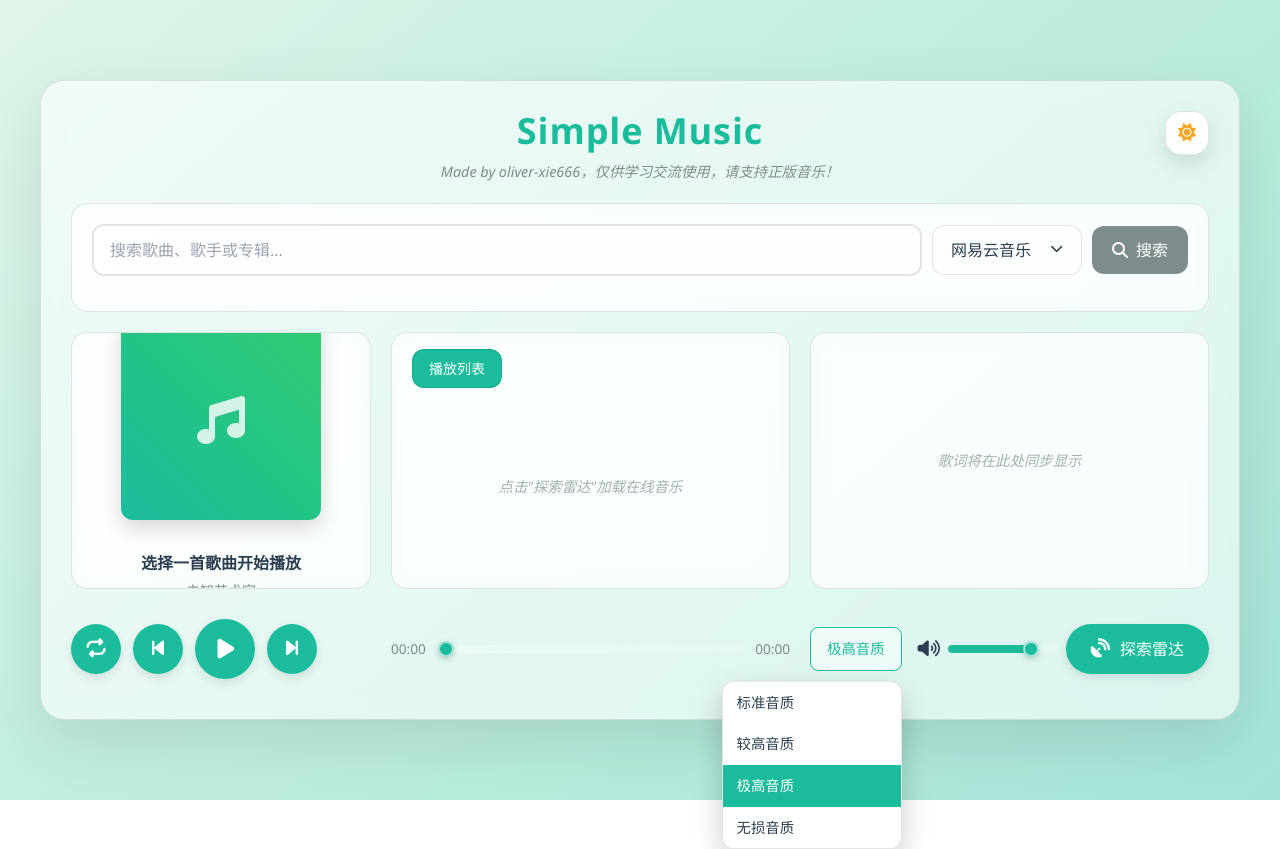
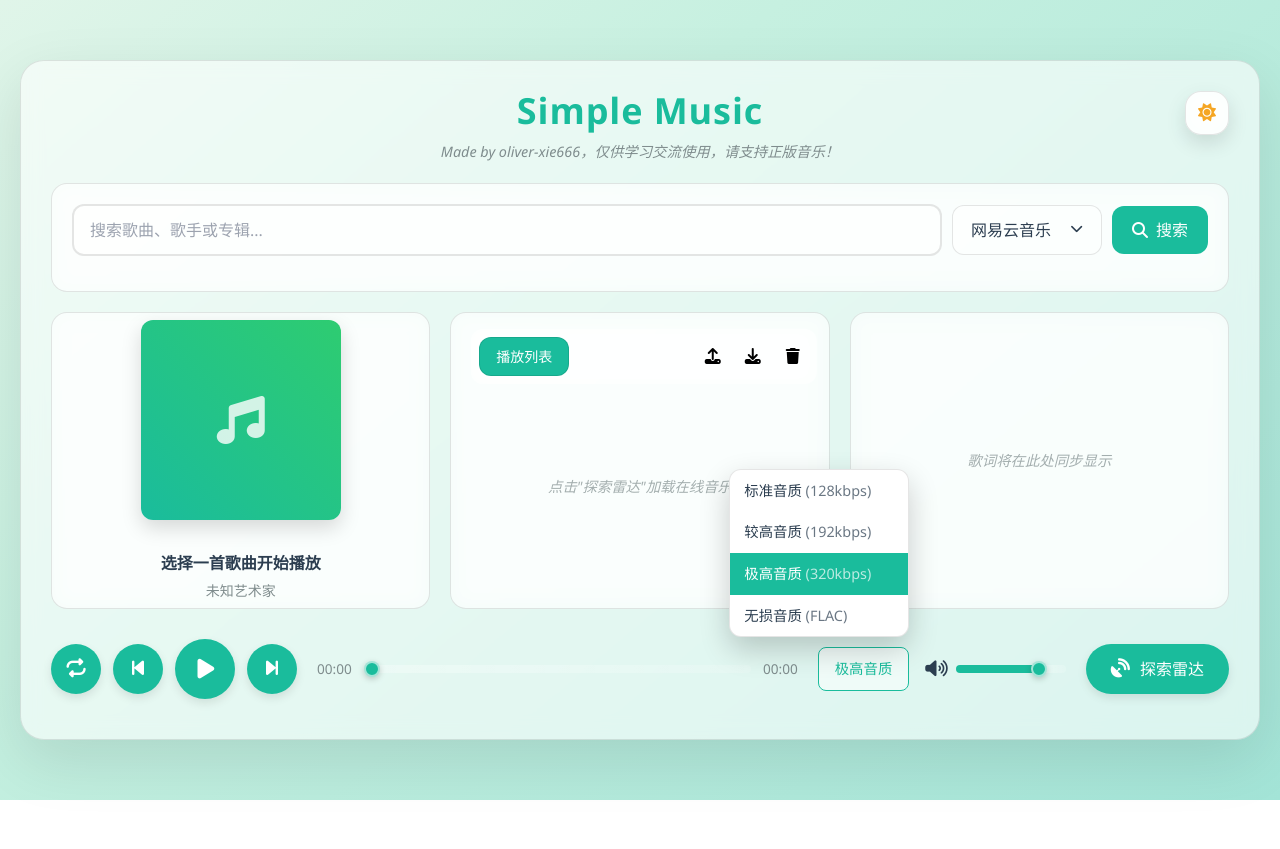
Before and after one commit to oliver-xie666/simple-music, a Vue app: page / in a window 1280 px wide. Both pictures are taken after a click on the button "极高音质". After the commit the page ends 800 px from the top, so only its background shows below. Built offline with nearby package versions, Linux system fonts and the light colour scheme.

Commit message:
fix: 优化样式

```diff
--- a/electron/main.ts
+++ b/electron/main.ts
@@ -12,10 +12,12 @@ const VITE_DEV_SERVER_URL = process.env['VITE_DEV_SERVER_URL']
 
 function createWindow() {
   win = new BrowserWindow({
-    width: 1200,
-    height: 800,
+    width: 1400,
+    height: 900,
     minWidth: 900,
     minHeight: 600,
+    maxWidth: 1600,
+    maxHeight: 1000,
     title: 'Simple Music',
     frame: true,
     backgroundColor: '#1a1a1a',
--- a/src/App.vue
+++ b/src/App.vue
@@ -14,20 +14,24 @@
     <!-- 主容器 - 16:9 Grid 布局 -->
     <div
       id="mainContainer"
-      class="relative z-1 w-full mx-auto rounded-6 p-7.5 aspect-[16/9] h-[80vh] max-h-[700px] grid gap-5 transition-all duration-500 border shadow-[0_20px_60px_rgba(0,0,0,0.1)]"
+      class="relative z-1 w-full mx-auto rounded-6 p-7.5 grid gap-5 transition-all duration-500 border shadow-[0_20px_60px_rgba(0,0,0,0.1)]"
       :class="[
         store.isDark ? 'bg-[#1e1e1e]/60 border-white/15' : 'bg-white/60 border-black/10'
       ]"
       :style="{
-        maxWidth: 'min(1200px, 100%)',
+        maxWidth: 'min(1400px, 100%)',
+        height: '85vh',
+        maxHeight: '900px',
         gridTemplateAreas: `
-          'header header header'
-          'search search search'
-          'cover playlist lyrics'
-          'controls controls controls'
+          'header'
+          'search'
+          'cover'
+          'playlist'
+          'lyrics'
+          'controls'
         `,
-        gridTemplateRows: 'auto auto 1fr 80px',
-        gridTemplateColumns: '300px 1fr 1fr',
+        gridTemplateRows: 'auto auto 1fr 1fr 1fr auto',
+        gridTemplateColumns: '1fr',
         backdropFilter: 'blur(10px)'
       }"
     >
@@ -72,6 +76,20 @@
 
       <!-- Player Controls -->
       <PlayerControls />
+    </div>
+
+    <!-- 通知 -->
+    <div
+      v-if="store.notification.show"
+      class="fixed top-4 right-4 z-[100000] px-4 py-2 rounded-3 border shadow-[0_8px_20px_rgba(0,0,0,0.12)] transition-all duration-300"
+      :class="[
+        store.notification.type === 'success' ? 'bg-[#eafaf1] text-[#1e9f78] border-[#1abc9c]/30' : '',
+        store.notification.type === 'error' ? 'bg-[#fdecea] text-[#e74c3c] border-[#e74c3c]/30' : '',
+        store.notification.type === 'warning' ? 'bg-[#fff4e5] text-[#e67e22] border-[#e67e22]/30' : '',
+        store.notification.type === 'info' ? 'bg-[#e8f4fd] text-[#2980b9] border-[#2980b9]/30' : ''
+      ]"
+    >
+      {{ store.notification.message }}
     </div>
 
     <!-- Audio Element -->
@@ -174,6 +192,18 @@ if (audioRef.value) {
 </script>
 
 <style>
+@media (min-width: 900px) {
+  #mainContainer {
+    grid-template-areas:
+      'header header header'
+      'search search search'
+      'cover playlist lyrics'
+      'controls controls controls' !important;
+    grid-template-rows: auto auto 1fr 80px !important;
+    grid-template-columns: 1fr 1fr 1fr !important;
+  }
+}
+
 @keyframes spin {
   from {
     transform: rotate(0deg);
--- a/src/components/CoverArea.vue
+++ b/src/components/CoverArea.vue
@@ -8,7 +8,7 @@
   >
     <!-- 封面唱片 -->
     <div
-      class="w-[200px] h-[200px] min-h-[200px] flex-shrink-0 rounded-3 flex items-center justify-center mb-3.75 overflow-hidden relative"
+      class="w-[clamp(140px,40vw,200px)] h-[clamp(140px,40vw,200px)] min-h-[clamp(140px,40vw,200px)] flex-shrink-0 rounded-3 flex items-center justify-center mb-3.75 overflow-hidden relative"
       style="background: linear-gradient(45deg, #1abc9c, #2ecc71); box-shadow: 0 8px 20px rgba(0,0,0,0.15);"
       :style="{ animation: store.isPlaying ? 'spin 20s linear infinite' : 'none' }"
     >
@@ -24,6 +24,8 @@
         <i class="fas fa-music"></i>
       </div>
     </div>
+
+
 
     <!-- 歌曲信息 -->
     <div class="w-full">
--- a/src/components/LyricsArea.vue
+++ b/src/components/LyricsArea.vue
@@ -1,7 +1,7 @@
 <template>
   <div
     ref="lyricsContainer"
-    class="rounded-4 p-5 border flex flex-col h-full overflow-hidden transition-all duration-500"
+    class="rounded-4 p-5 border flex flex-col h-full min-h-[220px] overflow-hidden transition-all duration-500"
     style="grid-area: lyrics; background: rgba(255, 255, 255, 0.5); backdrop-filter: blur(10px);"
     :class="[
       store.isDark ? 'bg-[#2c2c2c]/50 border-white/15' : 'bg-white/50 border-black/10'
--- a/src/components/PlayerControls.vue
+++ b/src/components/PlayerControls.vue
@@ -1,14 +1,14 @@
 <template>
   <div
-    class="flex items-center gap-5 w-full transition-all duration-500"
-    style="grid-area: controls; display: grid; grid-template-columns: 300px minmax(0, 1fr) minmax(0, 1fr); grid-template-areas: 'transport progress trailing'; align-items: center; column-gap: 20px; row-gap: 12px;"
+    class="grid w-full items-center transition-all duration-500 gap-x-5 gap-y-3 grid-cols-1 md:grid-cols-[auto_minmax(0,1fr)_auto_auto]"
+    style="grid-area: controls;"
   >
     <!-- 左侧：播放控制 -->
-    <div class="flex items-center gap-3 justify-self-start" style="grid-area: transport;">
+    <div class="flex items-center gap-3 justify-center md:justify-self-start md:justify-start">
       <!-- 播放模式 -->
       <button
         @click="cyclePlayMode"
-        class="bg-[#1abc9c] text-white border-none rounded-full cursor-pointer w-12.5 h-12.5 flex justify-center items-center transition-all duration-200 hover:bg-[#12836d]"
+        class="bg-[#1abc9c] text-white border-none rounded-full cursor-pointer w-[44px] h-[44px] sm:w-[50px] sm:h-[50px] flex justify-center items-center transition-all duration-200 hover:bg-[#12836d]"
         :title="playModeTitle"
         style="font-size: 1.2em; box-shadow: 0 4px 10px rgba(0,0,0,0.1);"
       >
@@ -18,7 +18,7 @@
       <!-- 上一曲 -->
       <button
         @click="store.playPrevious"
-        class="bg-[#1abc9c] text-white border-none rounded-full cursor-pointer w-12.5 h-12.5 flex justify-center items-center transition-all duration-200 hover:bg-[#12836d]"
+        class="bg-[#1abc9c] text-white border-none rounded-full cursor-pointer w-[44px] h-[44px] sm:w-[50px] sm:h-[50px] flex justify-center items-center transition-all duration-200 hover:bg-[#12836d]"
         style="font-size: 1.2em; box-shadow: 0 4px 10px rgba(0,0,0,0.1);"
         :disabled="store.playlist.length === 0"
       >
@@ -28,7 +28,7 @@
       <!-- 播放/暂停 -->
       <button
         @click="togglePlay"
-        class="bg-[#1abc9c] text-white border-none rounded-full cursor-pointer w-15 h-15 flex justify-center items-center transition-all duration-200 hover:bg-[#12836d]"
+        class="bg-[#1abc9c] text-white border-none rounded-full cursor-pointer w-[52px] h-[52px] sm:w-[60px] sm:h-[60px] flex justify-center items-center transition-all duration-200 hover:bg-[#12836d]"
         style="font-size: 1.4em; box-shadow: 0 4px 10px rgba(0,0,0,0.1);"
         :disabled="!store.currentSong && store.playlist.length === 0"
       >
@@ -39,7 +39,7 @@
       <!-- 下一曲 -->
       <button
         @click="store.playNext"
-        class="bg-[#1abc9c] text-white border-none rounded-full cursor-pointer w-12.5 h-12.5 flex justify-center items-center transition-all duration-200 hover:bg-[#12836d]"
+        class="bg-[#1abc9c] text-white border-none rounded-full cursor-pointer w-[44px] h-[44px] sm:w-[50px] sm:h-[50px] flex justify-center items-center transition-all duration-200 hover:bg-[#12836d]"
         style="font-size: 1.2em; box-shadow: 0 4px 10px rgba(0,0,0,0.1);"
         :disabled="store.playlist.length === 0"
       >
@@ -48,7 +48,7 @@
     </div>
 
     <!-- 中间：进度条 -->
-    <div class="flex items-center gap-3 min-w-[260px] w-full justify-self-stretch" style="grid-area: progress;">
+    <div class="flex items-center gap-3 min-w-0 w-full md:justify-self-stretch">
       <span
         class="text-0.85em"
         :class="store.isDark ? 'text-[#95a5a6]' : 'text-[#7f8c8d]'"
@@ -77,15 +77,16 @@
     </div>
 
     <!-- 右侧：音质、音量、探索雷达 -->
-    <div class="flex items-center justify-between gap-5 w-full" style="grid-area: trailing;">
-      <div class="flex items-center gap-4 justify-start flex-1">
+    <div class="flex items-center justify-between gap-5 w-full flex-wrap md:flex-nowrap">
+      <div class="flex items-center gap-4 justify-start flex-1 min-w-0 flex-wrap md:flex-nowrap">
         <!-- 音质选择 -->
         <div class="relative flex-shrink-0">
           <button
             @click="showQualityMenu = !showQualityMenu"
             class="flex items-center justify-center gap-0 px-4 py-2.5 rounded-2 border font-medium cursor-pointer transition-all duration-200"
+            :title="'音质: ' + qualityText"
             :class="[
-              showQualityMenu ? 'border-[#1abc9c] text-[#1abc9c]' : store.isDark ? 'text-[#ecf0f1] border-white/15' : 'text-[#2c3e50] border-black/10',
+              showQualityMenu ? 'border-[#1abc9c] text-[#1abc9c]' : store.isDark ? 'text-[#ecf0f1] border-white/15 hover:border-[#1abc9c] hover:text-[#1abc9c]' : 'text-[#2c3e50] border-black/10 hover:border-[#1abc9c] hover:text-[#1abc9c]',
               store.isDark ? 'bg-[#2c2c2c]/50' : 'bg-white/50'
             ]"
             style="font-size: 0.9em; box-shadow: none;"
@@ -95,9 +96,8 @@
 
           <div
             v-show="showQualityMenu"
-            class="absolute top-[calc(100%+10px)] right-0 rounded-3 border min-w-[180px] overflow-hidden z-[100000] transition-all duration-200"
+            class="absolute bottom-[calc(100%+10px)] right-0 rounded-3 border min-w-[180px] overflow-hidden z-[100000] transition-all duration-200 shadow-[0_12px_30px_rgba(0,0,0,0.2)]"
             :class="store.isDark ? 'bg-[#1c1c1c] border-white/15' : 'bg-white border-black/10'"
-            style="box-shadow: 0 12px 30px rgba(0, 0, 0, 0.2);"
           >
             <div
               v-for="q in qualities"
@@ -112,13 +112,13 @@
                     : 'text-[#2c3e50] hover:bg-[#1abc9c] hover:text-white'
               ]"
             >
-              <span>{{ q.label }}</span>
+              <span>{{ q.label }} <span class="opacity-70">({{ q.description }})</span></span>
             </div>
           </div>
         </div>
 
         <!-- 音量控制 -->
-        <div class="flex items-center gap-2 min-w-[140px] flex-shrink-0">
+        <div class="flex items-center gap-2 min-w-0">
           <i
             :class="volumeIcon"
             :style="{ color: store.isDark ? '#ecf0f1' : '#2c3e50' }"
@@ -132,7 +132,7 @@
             min="0"
             max="100"
             step="1"
-            class="w-[110px] h-1.5 rounded-full cursor-pointer"
+            class="w-[90px] sm:w-[110px] h-1.5 rounded-full cursor-pointer"
             :style="{
               background: `linear-gradient(to right, #1abc9c 0%, #1abc9c ${store.volume * 100}%, rgba(255, 255, 255, 0.3) ${store.volume * 100}%, rgba(255, 255, 255, 0.15) 100%)`
             }"
@@ -140,16 +140,19 @@
         </div>
       </div>
 
-      <!-- 探索雷达 -->
+    </div>
+
+    <!-- 独立：探索雷达 -->
+    <div class="flex items-center w-full md:w-auto">
       <button
         @click="handleExploreRadar"
-        class="bg-[#1abc9c] text-white border-none rounded-full cursor-pointer flex justify-center items-center transition-all duration-200 px-6.25 gap-2.5 h-12.5 hover:bg-[#12836d] flex-shrink-0"
+        class="bg-[#1abc9c] text-white border-none rounded-full cursor-pointer flex justify-center items-center transition-all duration-200 px-3 sm:px-4 md:px-6.25 gap-2.5 h-9 sm:h-10 md:h-12.5 hover:bg-[#12836d] shrink-0 text-sm md:text-base"
         :disabled="isExploring"
         :class="isExploring ? 'bg-[#7f8c8d] cursor-not-allowed' : ''"
         style="width: auto; font-size: 1.2em; box-shadow: 0 4px 10px rgba(0,0,0,0.1);"
       >
         <i :class="isExploring ? 'fas fa-spinner fa-spin' : 'fas fa-satellite-dish'"></i>
-        <span class="text-base">探索雷达</span>
+        <span class="hidden sm:inline md:text-base">探索雷达</span>
       </button>
     </div>
   </div>
@@ -166,10 +169,10 @@ const isExploring = ref(false)
 const lastVolume = ref(0.8)
 
 const qualities = [
-  { value: '128' as QualityType, label: '标准音质' },
-  { value: '192' as QualityType, label: '较高音质' },
-  { value: '320' as QualityType, label: '极高音质' },
-  { value: 'flac' as QualityType, label: '无损音质' }
+  { value: '128' as QualityType, label: '标准音质', description: '128kbps' },
+  { value: '192' as QualityType, label: '较高音质', description: '192kbps' },
+  { value: '320' as QualityType, label: '极高音质', description: '320kbps' },
+  { value: 'flac' as QualityType, label: '无损音质', description: 'FLAC' }
 ]
 
 const qualityText = computed(() =>
@@ -232,6 +235,10 @@ function toggleMute() {
 function selectQuality(q: QualityType) {
   store.setQuality(q)
   showQualityMenu.value = false
+  const picked = qualities.find(x => x.value === q)
+  if (picked) {
+    store.showNotification(`音质已切换为 ${picked.label} (${picked.description})`, 'success')
+  }
   store.saveToStorage()
 }
 
--- a/src/components/PlaylistArea.vue
+++ b/src/components/PlaylistArea.vue
@@ -1,6 +1,6 @@
 <template>
   <div
-    class="rounded-4 p-5 border flex flex-col relative h-full overflow-hidden transition-all duration-500"
+    class="rounded-4 p-5 border flex flex-col relative h-full min-h-[220px] overflow-hidden transition-all duration-500"
     style="grid-area: playlist; background: rgba(255, 255, 255, 0.5); backdrop-filter: blur(10px); padding-top: 72px;"
     :class="[
       store.isDark ? 'bg-[#2c2c2c]/50 border-white/15' : 'bg-white/50 border-black/10',
@@ -8,7 +8,10 @@
     ]"
   >
     <!-- 播放列表标题 -->
-    <div class="absolute top-4 left-5 right-3 flex items-center justify-between gap-4 pointer-events-none z-5">
+    <div class="absolute top-4 left-5 right-3 flex items-center justify-between gap-4 z-5"
+      :class="store.isDark ? 'bg-[#2c2c2c]/50' : 'bg-white/50'"
+      style="padding: 8px; border-radius: 12px; backdrop-filter: blur(10px);"
+    >
       <div class="flex items-center gap-2 flex-1 min-w-0 pointer-events-auto">
         <button
           class="inline-flex items-center justify-center px-4 py-2 rounded-3 border bg-[#1abc9c] text-white text-[14px] font-medium cursor-pointer transition-all duration-200"
@@ -16,6 +19,11 @@
         >
           播放列表
         </button>
+      </div>
+      <div class="flex items-center gap-2 pointer-events-auto">
+        <button class="w-8 h-8 rounded-full flex items-center justify-center transition-colors duration-200" :class="store.isDark ? 'hover:bg-white/10' : 'hover:bg-black/10'"><i class="fas fa-upload"></i></button>
+        <button class="w-8 h-8 rounded-full flex items-center justify-center transition-colors duration-200" :class="store.isDark ? 'hover:bg-white/10' : 'hover:bg-black/10'"><i class="fas fa-download"></i></button>
+        <button class="w-8 h-8 rounded-full flex items-center justify-center transition-colors duration-200" :class="store.isDark ? 'hover:bg-white/10' : 'hover:bg-black/10'"><i class="fas fa-trash"></i></button>
       </div>
     </div>
 
--- a/src/components/SearchArea.vue
+++ b/src/components/SearchArea.vue
@@ -12,7 +12,7 @@
         type="text"
         v-model="searchQuery"
         @keyup.enter="handleSearch"
-        class="flex-1 px-4 py-3 border-2 rounded-3 text-base outline-none transition-all duration-300"
+        class="flex-1 px-4 py-3 border-2 rounded-3 text-base outline-none transition-all duration-300 hover:border-primary focus:border-primary focus:shadow-[0_0_0_3px_rgba(26,188,156,0.25)]"
         :class="[
           store.isDark ? 'bg-[#2c2c2c]/50 text-[#ecf0f1] border-white/15' : 'bg-white/50 text-[#2c3e50] border-black/10'
         ]"
@@ -26,7 +26,7 @@
           class="flex items-center justify-between gap-2 px-4.5 py-3 border rounded-3 font-medium cursor-pointer transition-all duration-250 min-w-[150px]"
           :class="[
             showMenu ? 'border-[#1abc9c] text-[#1abc9c]' : '',
-            store.isDark ? 'bg-[#2c2c2c]/50 text-[#ecf0f1] border-white/15' : 'bg-white/50 text-[#2c3e50] border-black/10'
+            store.isDark ? 'bg-[#2c2c2c]/50 text-[#ecf0f1] border-white/15 hover:border-[#1abc9c] hover:text-[#1abc9c]' : 'bg-white/50 text-[#2c3e50] border-black/10 hover:border-[#1abc9c] hover:text-[#1abc9c]'
           ]"
         >
           <span>{{ sourceName }}</span>
@@ -68,7 +68,7 @@
         @click="handleSearch"
         class="text-white border-none rounded-3 px-5 py-3 cursor-pointer text-base transition-all duration-200 flex items-center gap-2"
         :disabled="store.isSearching || !searchQuery.trim()"
-        :class="(store.isSearching || !searchQuery.trim()) ? 'bg-[#7f8c8d] cursor-not-allowed' : 'bg-[#1abc9c] hover:bg-[#12836d]'"
+        :class="store.isSearching ? 'bg-[#7f8c8d] cursor-not-allowed' : 'bg-[#1abc9c] hover:bg-[#12836d]'"
       >
         <i :class="store.isSearching ? 'fas fa-spinner fa-spin' : 'fas fa-search'"></i>
         <span>搜索</span>
```
Also changed, not shown: 2 other files (tests, documents, lock files or other folders).
